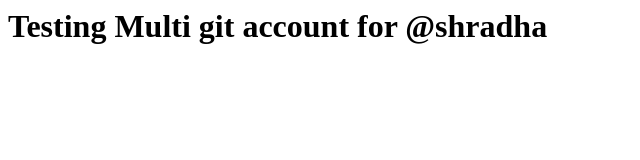
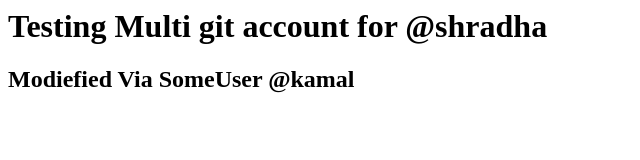
Before and after one commit to shradha951/TestFrontEnd, a plain HTML site: page index.html in a window 1280 px wide. Shown: the whole page, without its empty margins (0-640 px from the left). Drawn offline with Linux system fonts and the light colour scheme.

Commit message:
Modified index.htmlFile

```diff
--- a/index.html
+++ b/index.html
@@ -1 +1,2 @@
 <h1> Testing Multi git account for @shradha </h1>
+<h2>Modiefied Via SomeUser @kamal</h2>
```
